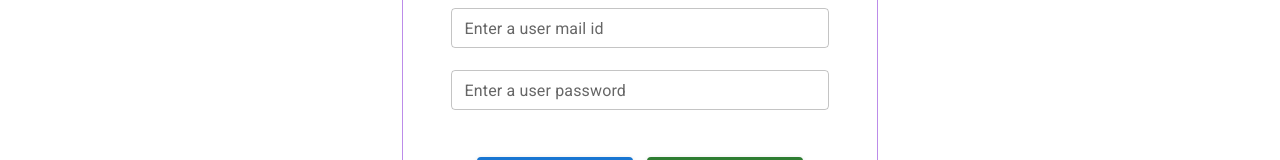
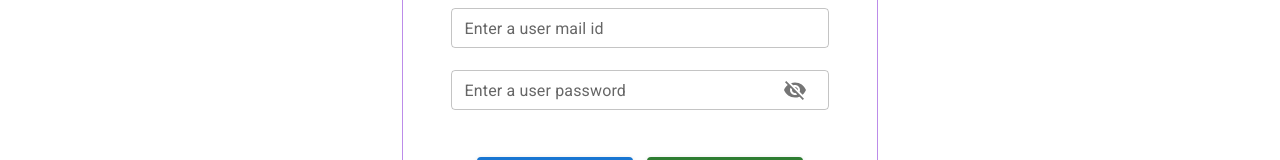
Before and after one commit to V-Piraisoodan/bulkemailtool-vpiraisoodan-frontend, a React (Create React App) app: page /login in a window 1280 px wide. Shown: the part 211-371 px from the top of the page. Built offline with nearby package versions, Linux system fonts and the light colour scheme.

Commit message:
password hidden code added

```diff
--- a/src/User/login.js
+++ b/src/User/login.js
@@ -6,11 +6,21 @@
 import {useFormik} from "formik";
 import * as yup from "yup";
 
+import { InputAdornment } from '@mui/material';
+import {IconButton } from '@mui/material';
+import { Visibility } from '@mui/icons-material';
+import { VisibilityOff } from '@mui/icons-material';
+// import { InputAdornment, IconButton } from "@material-ui/core";
+// import Visibility from "@material-ui/icons/Visibility";
+// import VisibilityOff from "@material-ui/icons/VisibilityOff";
 
 export function Login(){
 
     const [output,setOutput] = useState("");
     const history = useHistory();
+    const [showPassword, setShowPassword] = useState(false);
+    const handleClickShowPassword = () => setShowPassword(!showPassword);
+    const handleMouseDownPassword = () => setShowPassword(!showPassword);
 
     const formValidationSchema = yup.object ({
       mail :yup
@@ -47,7 +57,7 @@
           .then(function(res){
             const ans = res.status;
             // console.log(res.headers)
-            if(ans == "200")
+            if(ans === 200)
               {
                 const output = <div className='error' style={{color:"green"}}>Welcome boss ..!! Successfully Login...✔️</div>
                 setOutput(output)
@@ -57,7 +67,7 @@
             })
           .catch((err)=>{
               const text = err.response.status;
-              if(text == "401"){
+              if(text === 401){
                 alert("Invalid Credential")
               }});
 
@@ -72,6 +82,7 @@
     <div className='text-login'>Login</div>
     <div className='login-input'>
       <TextField id="outlined-basic"
+       aria-invalid="false"
        color="primary"
        size='small' label="Enter a user mail id"
        variant="outlined" value={values.mail}
@@ -82,7 +93,9 @@
        helperText= {errors.mail && touched.mail ? errors.mail : ""}
        placeholder="Enter a user mail id" />
 
-      <TextField id="outlined-basic"
+      <TextField id="outlined-basic1"
+       autoComplete="on"
+       aria-invalid="false"
        color="primary" size='small'
        label="Enter a user password"
        variant="outlined" value={values.password}
@@ -91,7 +104,21 @@
        onBlur={handleBlur}
        error={errors.password && touched.password}
        helperText={errors.password && touched.password ? errors.password : ""}
-       placeholder="Enter a user password" />
+       placeholder="Enter a user password"
+       type={showPassword ? "text" : "password"} // <-- This is where the magic happens
+       InputProps={{ // <-- This is where the toggle button is added.
+         endAdornment: (
+           <InputAdornment position="end">
+             <IconButton
+               aria-label="toggle password visibility"
+               onClick={handleClickShowPassword}
+               onMouseDown={handleMouseDownPassword}
+             >
+               {showPassword ? <Visibility /> : <VisibilityOff />}
+               </IconButton>
+      </InputAdornment>
+    )
+  }}/>
        <div>{output}</div>
     </div>
     <div className='login-button'>
```
